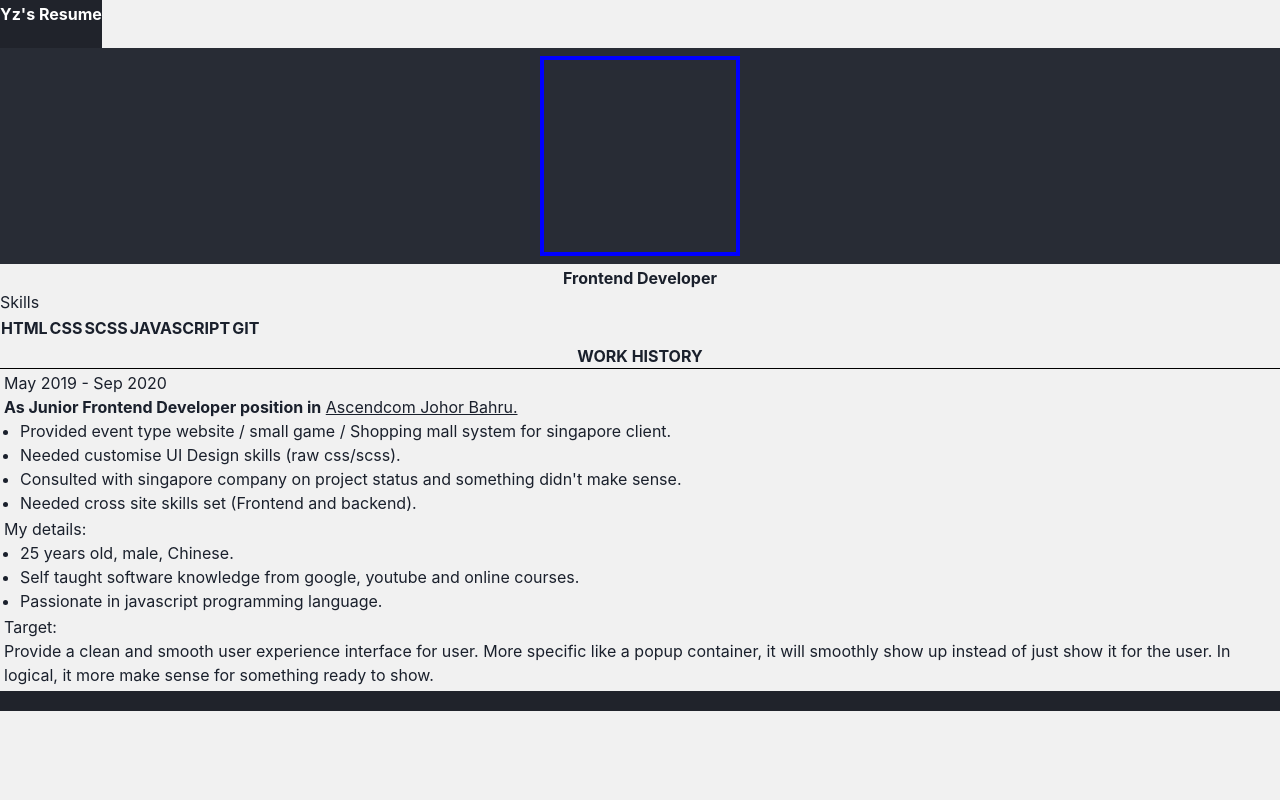
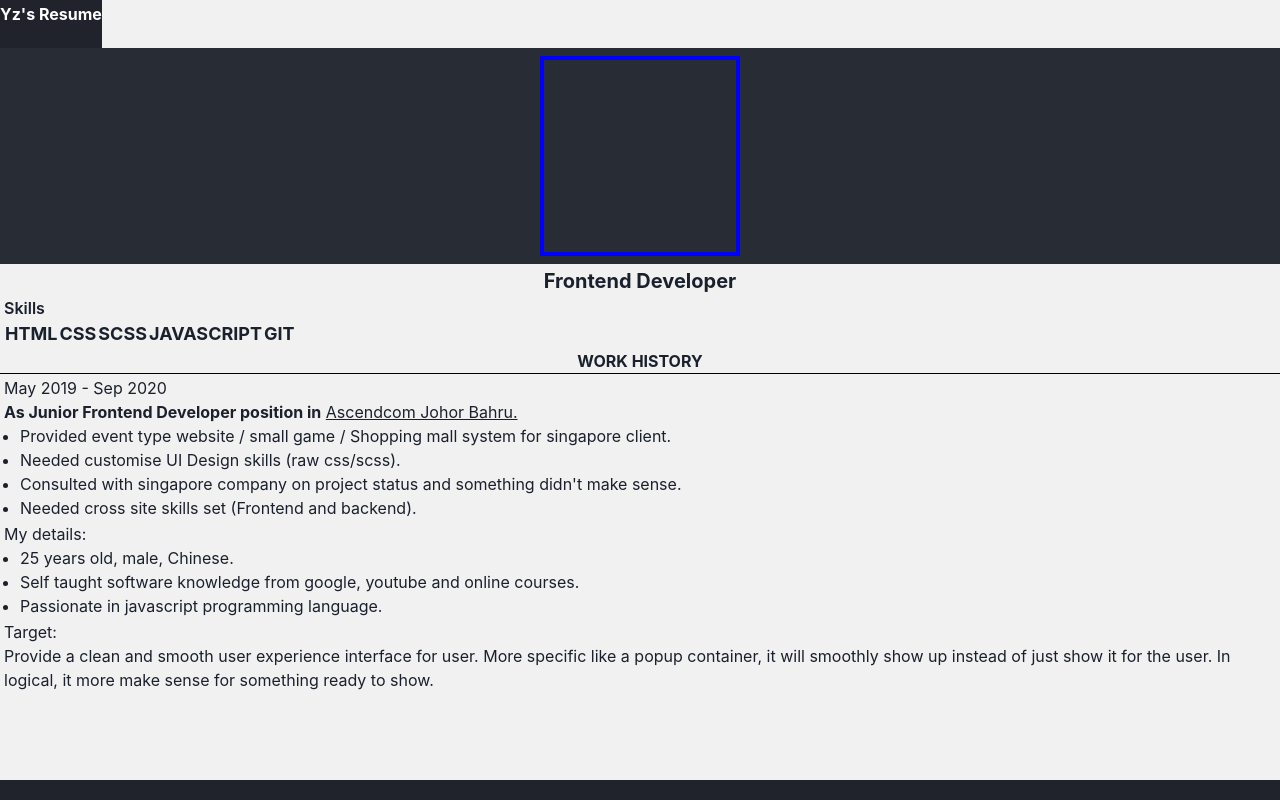
Before and after one commit to wilkersoh/resume, a Next.js app: page / in a window 1280 px wide. Built offline with nearby package versions, Linux system fonts and the light colour scheme.

Commit message:
change port to 3001 in start

```diff
--- a/components/App.js
+++ b/components/App.js
@@ -2,7 +2,7 @@ import { Box } from "@chakra-ui/react";
 
 export default function App({ children, ...props }) {
   return (
-    <Box maxW='1280px' pt='48px' m='auto' {...props}>
+    <Box h='100vh' w='100vw' d='flex' flexDir='column' pt='48px' {...props}>
       {children}
     </Box>
   );
--- a/package.json
+++ b/package.json
@@ -5,7 +5,7 @@
   "scripts": {
     "dev": "next dev",
     "build": "next build",
-    "start": "next start",
+    "start": "next start -p 3001",
     "pm2": "pm2"
   },
   "dependencies": {
--- a/pages/index.js
+++ b/pages/index.js
@@ -50,6 +50,7 @@ export default function Home() {
         position='fixed'
         textAlign='center'
         boxShadow='lg'
+        left='0'
         top='0'
         color='white'
         style={{ backgroundColor: "rgb(32, 35, 43)" }}>
@@ -57,24 +58,29 @@ export default function Home() {
           Yz's Resume
         </Text>
       </Box>
-      <Box as='main'>
-        <Box d='flex' flexDir={{ sm: "column", md: "row" }}>
+      <Box as='main' flex={1} w='full'>
+        <Box d='flex' flexDir={{ sm: "column" }}>
           <Box style={{ backgroundColor: "rgb(40, 44, 53)" }} w='full' py={8}>
             <Box w='200px' h='200px' mx='auto' className='blue'>
               {/* <Image /> */}
             </Box>
           </Box>
-          <Box my={2}>
-            <Text textAlign='center' as='h2' fontWeight='bold'>
+          <Box as='section' mx='auto' maxW='1280px'>
+            <Content my={2}>
+              <Text
+                textAlign='center'
+                fontSize='20px'
+                as='h1'
+                fontWeight='bold'>
                 Frontend Developer
               </Text>
-            <Text>Skills</Text>
+              <Text fontWeight='medium'>Skills</Text>
               {Object.entries(SKILLS).map(([skill, color]) => (
-              <Badge key={skill} colorScheme={color}>
+                <Badge fontSize='18px' key={skill} colorScheme={color}>
                   {skill}
                 </Badge>
               ))}
-          </Box>
+            </Content>
             <Box my={2}>
               <Text
                 textAlign='center'
@@ -125,8 +131,8 @@ export default function Home() {
                 <UnorderedList>
                   <ListItem>25 years old, male, Chinese.</ListItem>
                   <ListItem>
-                  Self taught software knowledge from google, youtube and online
-                  courses.
+                    Self taught software knowledge from google, youtube and
+                    online courses.
                   </ListItem>
                   <ListItem>
                     Passionate in javascript programming language.
@@ -145,6 +151,7 @@ export default function Home() {
             </Box>
           </Box>
         </Box>
+      </Box>
       <Box
         as='footer'
         px={4}
```
Lines whose indentation alone changed are shown as unchanged.
